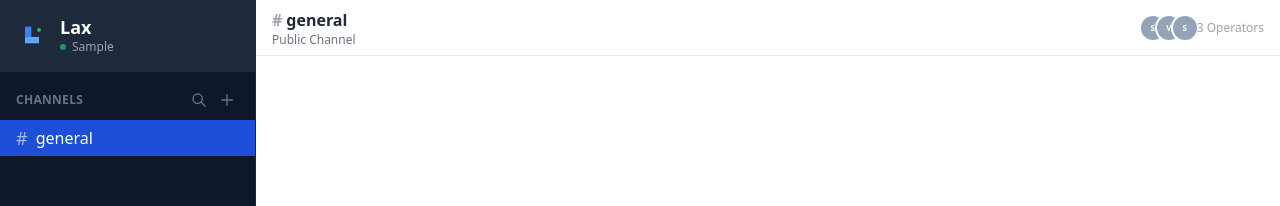
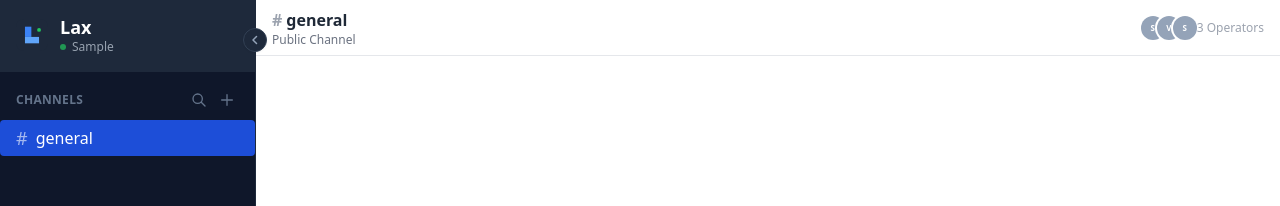
Before and after one commit to johnwesleyquintero/Lax, a React (Vite) app: page / in a window 1280 px wide. Both pictures are taken after typing "Sample", "name@example.com" into the empty fields and a click on the button "Authenticate". Shown: the top 206 px of the page. Built offline with nearby package versions, Linux system fonts and the light colour scheme.

Commit message:
feat(sidebar): Implement collapsible sidebar
Adds functionality to collapse and expand the sidebar. This improves screen real estate management, especially on smaller displays. A toggle button is introduced for user interaction.

```diff
--- a/components/Sidebar.tsx
+++ b/components/Sidebar.tsx
@@ -26,31 +26,48 @@ const Sidebar: React.FC<SidebarProps> = ({
 }) => {
   const [isCreateModalOpen, setIsCreateModalOpen] = useState(false);
   const [isJoinModalOpen, setIsJoinModalOpen] = useState(false);
-
-  const handleChannelJoined = (channelId: string) => {
-      // Logic for joining is handled in App.tsx via reloading channels,
-      // but if we need immediate navigation we can use this.
-      // For now, we rely on App.tsx to refresh the channel list.
-      onSelectChannel(channelId); // Optimistically select it
-  };
+  const [isCollapsed, setIsCollapsed] = useState(false);
 
   return (
-    <div className="w-64 bg-slate-900 text-slate-300 flex flex-col h-full border-r border-slate-800 flex-shrink-0">
+    <div
+      className={`${isCollapsed ? 'w-[72px]' : 'w-64'} bg-slate-900 text-slate-300 flex flex-col h-full border-r border-slate-800 flex-shrink-0 transition-all duration-300 ease-in-out relative`}
+    >
+       {/* Toggle Button */}
+       <button
+        onClick={() => setIsCollapsed(!isCollapsed)}
+        className="absolute -right-3 top-7 w-6 h-6 bg-slate-800 border border-slate-700 rounded-full flex items-center justify-center text-slate-400 hover:text-white cursor-pointer z-20 shadow-sm hover:scale-110 transition-all"
+        title={isCollapsed ? "Expand Sidebar" : "Collapse Sidebar"}
+      >
+        <svg xmlns="http://www.w3.org/2000/svg" className="h-3 w-3" fill="none" viewBox="0 0 24 24" stroke="currentColor">
+             {isCollapsed ? (
+                 <path strokeLinecap="round" strokeLinejoin="round" strokeWidth={3} d="M9 5l7 7-7 7" />
+             ) : (
+                 <path strokeLinecap="round" strokeLinejoin="round" strokeWidth={3} d="M15 19l-7-7 7-7" />
+             )}
+        </svg>
+      </button>
+
       {/* Workspace Header */}
-      <div className="p-4 border-b border-slate-800 hover:bg-slate-800 transition-colors cursor-pointer group flex items-center gap-3">
+      <div
+        onClick={() => isCollapsed && onUserClick(currentUser)}
+        className={`p-4 border-b border-slate-800 hover:bg-slate-800 transition-colors cursor-pointer group flex items-center gap-3 ${isCollapsed ? 'justify-center px-2' : ''}`}
+        title="Open Profile"
+      >
         {/* Tiny Logo */}
         <div className="w-8 h-8 flex-shrink-0">
           <svg viewBox="0 0 100 100" fill="none" xmlns="http://www.w3.org/2000/svg">
-            <rect width="100" height="100" rx="24" fill="#1e293b"/> {/* Lighter slate for contrast on dark sidebar */}
+            <rect width="100" height="100" rx="24" fill="#1e293b"/>
             <path d="M28 24H48V56H28z" fill="#3b82f6"/>
             <path d="M28 56H72V76H28z" fill="#60a5fa"/>
             <circle cx="72" cy="34" r="6" fill="#22c55e"/>
           </svg>
         </div>
-        <div>
+
+        {/* Text Info */}
+        <div className={`overflow-hidden transition-opacity duration-200 ${isCollapsed ? 'opacity-0 w-0 h-0 hidden' : 'opacity-100'}`}>
           <h1 className="text-white font-bold text-lg leading-tight truncate">Lax</h1>
           <button
-             onClick={() => onUserClick(currentUser)}
+             onClick={(e) => { e.stopPropagation(); onUserClick(currentUser); }}
              className="flex items-center text-xs opacity-70 hover:opacity-100 transition-opacity"
           >
              <span className="w-1.5 h-1.5 rounded-full bg-green-500 mr-1.5"></span>
@@ -60,50 +77,59 @@ const Sidebar: React.FC<SidebarProps> = ({
       </div>
 
       {/* Channels List */}
-      <div className="flex-1 overflow-y-auto py-4">
-        <div className="px-4 mb-2 flex items-center justify-between group">
-          <h2 className="text-xs font-semibold uppercase tracking-wide text-slate-500 group-hover:text-slate-400">Channels</h2>
-          <div className="flex items-center gap-1">
+      <div className="flex-1 overflow-y-auto py-4 custom-scrollbar">
+        <div className={`px-4 mb-2 flex items-center group transition-all ${isCollapsed ? 'flex-col gap-3' : 'justify-between'}`}>
+          {!isCollapsed && <h2 className="text-xs font-semibold uppercase tracking-wide text-slate-500 group-hover:text-slate-400">Channels</h2>}
+
+          <div className={`flex items-center gap-1 ${isCollapsed ? 'flex-col w-full' : ''}`}>
               <button
                 onClick={() => setIsJoinModalOpen(true)}
-                className="text-slate-500 hover:text-slate-300 transition-colors p-1 hover:bg-slate-800 rounded"
+                className={`text-slate-500 hover:text-slate-300 transition-colors hover:bg-slate-800 rounded ${isCollapsed ? 'p-2 w-10 h-10 flex items-center justify-center' : 'p-1'}`}
                 title="Browse Channels"
               >
-                <svg xmlns="http://www.w3.org/2000/svg" className="h-4 w-4" fill="none" viewBox="0 0 24 24" stroke="currentColor">
+                <svg xmlns="http://www.w3.org/2000/svg" className={`${isCollapsed ? 'h-5 w-5' : 'h-4 w-4'}`} fill="none" viewBox="0 0 24 24" stroke="currentColor">
                     <path strokeLinecap="round" strokeLinejoin="round" strokeWidth={2} d="M21 21l-6-6m2-5a7 7 0 11-14 0 7 7 0 0114 0z" />
                 </svg>
               </button>
               <button
                 onClick={() => setIsCreateModalOpen(true)}
-                className="text-slate-500 hover:text-slate-300 transition-colors p-1 hover:bg-slate-800 rounded"
+                className={`text-slate-500 hover:text-slate-300 transition-colors hover:bg-slate-800 rounded ${isCollapsed ? 'p-2 w-10 h-10 flex items-center justify-center' : 'p-1'}`}
                 title="Create Channel"
               >
-                <svg xmlns="http://www.w3.org/2000/svg" className="h-4 w-4" fill="none" viewBox="0 0 24 24" stroke="currentColor">
+                <svg xmlns="http://www.w3.org/2000/svg" className={`${isCollapsed ? 'h-5 w-5' : 'h-4 w-4'}`} fill="none" viewBox="0 0 24 24" stroke="currentColor">
                   <path strokeLinecap="round" strokeLinejoin="round" strokeWidth={2} d="M12 4v16m8-8H4" />
                 </svg>
               </button>
           </div>
         </div>
 
-        <ul className="space-y-0.5">
+        <ul className={`space-y-0.5 ${isCollapsed ? 'px-2' : ''}`}>
           {channels.map((channel) => {
             const isActive = channel.channel_id === currentChannelId;
             return (
               <li key={channel.channel_id}>
                 <button
                   onClick={() => onSelectChannel(channel.channel_id)}
-                  className={`w-full text-left px-4 py-1.5 flex items-center transition-colors ${
+                  title={isCollapsed ? channel.channel_name : undefined}
+                  className={`w-full flex items-center transition-colors rounded ${
+                    isCollapsed
+                        ? 'justify-center h-10 w-10 mx-auto'
+                        : 'text-left px-4 py-1.5'
+                  } ${
                     isActive
                       ? 'bg-blue-700 text-white'
                       : 'hover:bg-slate-800 text-slate-400 hover:text-slate-200'
                   }`}
                 >
-                  <span className="text-opacity-70 mr-2 text-lg leading-none opacity-60">
+                  <span className={`text-lg leading-none ${isCollapsed ? 'opacity-100 text-xl' : 'text-opacity-70 mr-2 opacity-60'}`}>
                     {channel.is_private ? '🔒' : '#'}
                   </span>
-                  <span className={`truncate ${isActive ? 'font-medium' : ''}`}>
-                    {channel.channel_name}
-                  </span>
+
+                  {!isCollapsed && (
+                      <span className={`truncate ${isActive ? 'font-medium' : ''}`}>
+                        {channel.channel_name}
+                      </span>
+                  )}
                 </button>
               </li>
             );
@@ -112,20 +138,47 @@ const Sidebar: React.FC<SidebarProps> = ({
       </div>
 
       {/* Footer / Settings */}
-      <div className="p-3 bg-slate-950 border-t border-slate-900">
-        <div className="flex items-center justify-between">
+      <div className={`p-3 bg-slate-950 border-t border-slate-900 transition-all ${isCollapsed ? 'flex flex-col gap-3 items-center' : ''}`}>
+        <div className={`flex items-center ${isCollapsed ? 'flex-col gap-3 w-full' : 'justify-between'}`}>
+
+           {/* Config Button */}
            <button
              onClick={onOpenSettings}
-             className="text-xs text-slate-500 hover:text-slate-300 flex items-center gap-1"
+             className={`text-slate-500 hover:text-slate-300 flex items-center gap-1 rounded hover:bg-slate-900 ${isCollapsed ? 'justify-center w-10 h-10' : 'text-xs'}`}
+             title="Configuration"
            >
-             <svg xmlns="http://www.w3.org/2000/svg" className="h-3 w-3" fill="none" viewBox="0 0 24 24" stroke="currentColor">
+             <svg xmlns="http://www.w3.org/2000/svg" className={`${isCollapsed ? 'h-5 w-5' : 'h-3 w-3'}`} fill="none" viewBox="0 0 24 24" stroke="currentColor">
                <path strokeLinecap="round" strokeLinejoin="round" strokeWidth={2} d="M10.325 4.317c.426-1.756 2.924-1.756 3.35 0a1.724 1.724 0 002.573 1.066c1.543-.94 3.31.826 2.37 2.37a1.724 1.724 0 001.065 2.572c1.756.426 1.756 2.924 0 3.35a1.724 1.724 0 00-1.066 2.573c.94 1.543-.826 3.31-2.37 2.37a1.724 1.724 0 00-2.572 1.065c-.426 1.756-2.924 1.756-3.35 0a1.724 1.724 0 00-2.573-1.066c-1.543.94-3.31-.826-2.37-2.37a1.724 1.724 0 00-1.065-2.572c-1.756-.426-1.756-2.924 0-3.35a1.724 1.724 0 001.066-2.573c-.94-1.543.826-3.31 2.37-2.37.996.608 2.296.07 2.572-1.065z" />
                <path strokeLinecap="round" strokeLinejoin="round" strokeWidth={2} d="M15 12a3 3 0 11-6 0 3 3 0 016 0z" />
              </svg>
-             Config
+             {!isCollapsed && "Config"}
            </button>
-           <button onClick={onLogout} className="text-xs text-red-400 hover:text-red-300">
-             Sign Out
+
+            {/* Profile Button (Collapsed Only) */}
+           {isCollapsed && (
+             <button
+                onClick={() => onUserClick(currentUser)}
+                className="text-slate-500 hover:text-slate-300 flex items-center justify-center w-10 h-10 rounded hover:bg-slate-900"
+                title="Your Profile"
+             >
+                <div className="w-5 h-5 rounded-full bg-slate-700 flex items-center justify-center text-[10px] text-white font-bold border border-slate-600">
+                    {currentUser.display_name[0]}
+                </div>
+             </button>
+           )}
+
+           {/* Logout Button */}
+           <button
+                onClick={onLogout}
+                className={`text-red-400 hover:text-red-300 flex items-center gap-1 rounded hover:bg-slate-900 ${isCollapsed ? 'justify-center w-10 h-10' : 'text-xs'}`}
+                title="Sign Out"
+            >
+             {!isCollapsed && "Sign Out"}
+             {isCollapsed && (
+                 <svg xmlns="http://www.w3.org/2000/svg" className="h-5 w-5" fill="none" viewBox="0 0 24 24" stroke="currentColor">
+                    <path strokeLinecap="round" strokeLinejoin="round" strokeWidth={2} d="M17 16l4-4m0 0l-4-4m4 4H7m6 4v1a3 3 0 01-3 3H6a3 3 0 01-3-3V7a3 3 0 013-3h4a3 3 0 013 3v1" />
+                 </svg>
+             )}
            </button>
         </div>
       </div>
@@ -141,7 +194,7 @@ const Sidebar: React.FC<SidebarProps> = ({
       {isJoinModalOpen && (
         <JoinChannelModal
             onClose={() => setIsJoinModalOpen(false)}
-            onJoined={(id) => onChannelCreated({ channel_id: id } as any)} // Hack: Reuse trigger to refresh list
+            onJoined={(id) => onChannelCreated({ channel_id: id } as any)}
             currentUser={currentUser}
         />
       )}
```
